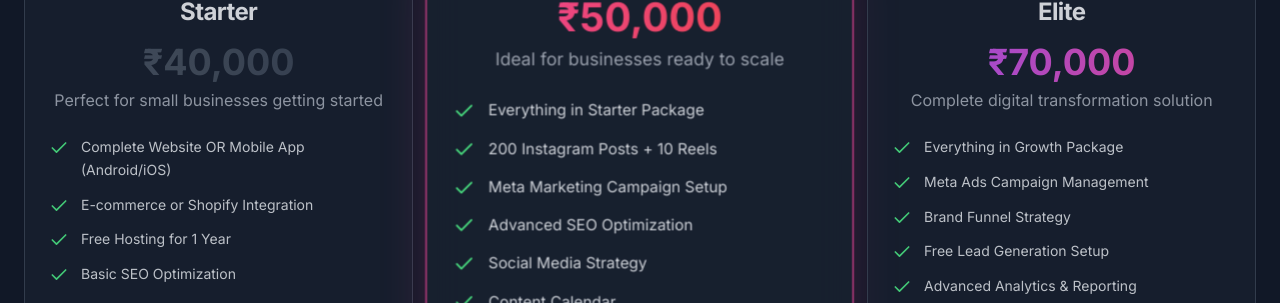
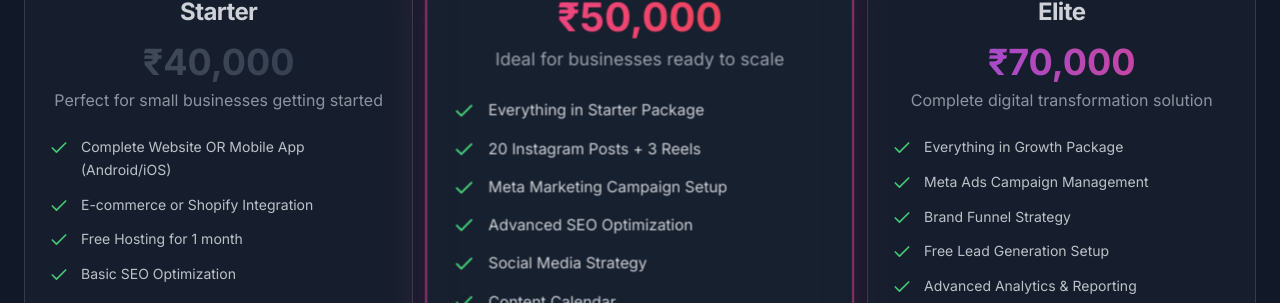
Before and after one commit to udayjordan/mad-apes-web-forge, a React (Vite) app: page / in a window 1280 px wide. Shown: the part 6600-6903 px from the top of the page. Built offline with nearby package versions, Linux system fonts and the light colour scheme.

Commit message:
pkg improvement

```diff
--- a/src/components/Packages.tsx
+++ b/src/components/Packages.tsx
@@ -14,7 +14,7 @@ const Packages = () => {
       features: [
         "Complete Website OR Mobile App (Android/iOS)",
         "E-commerce or Shopify Integration",
-        "Free Hosting for 1 Year",
+        "Free Hosting for 1 month",
         "Basic SEO Optimization",
         "Responsive Design",
         "SSL Certificate",
@@ -30,7 +30,7 @@ const Packages = () => {
       description: "Ideal for businesses ready to scale",
       features: [
         "Everything in Starter Package",
-        "200 Instagram Posts + 10 Reels",
+        "20 Instagram Posts + 3 Reels",
         "Meta Marketing Campaign Setup",
         "Advanced SEO Optimization",
         "Social Media Strategy",
```
